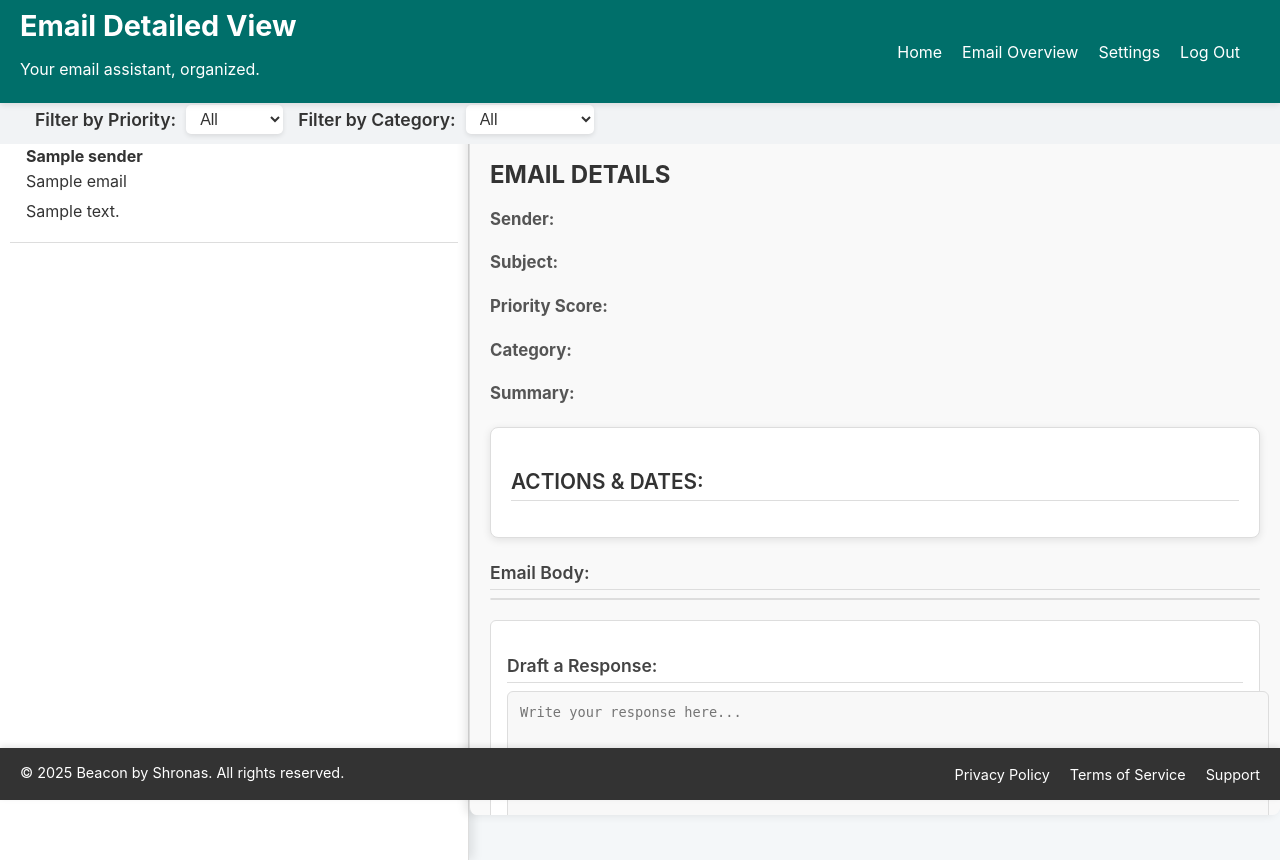
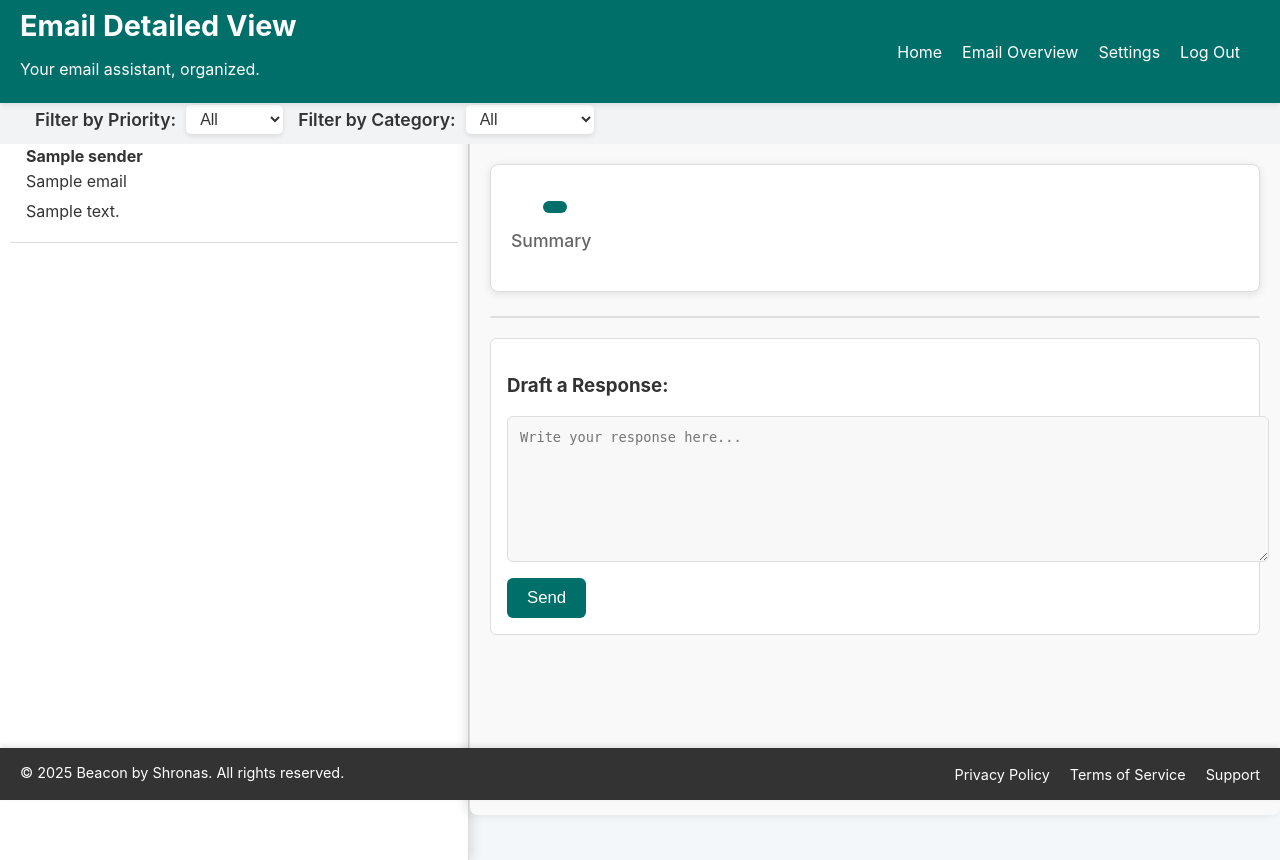
Before and after one commit to asergian/beacon, a Python web app: template app/templates/email_summary.html in a window 1280 px wide. Run offline with Jinja, Linux system fonts and the light colour scheme; the template is opened without the code that fills it: most values are stand-ins (such as "Sample title", 1, 10 or a date in 2020).

Commit message:
Updated right-side pane. Added tags for priority and category, removed prefixes, rearranged metadata

```diff
--- a/app/static/css/styles.css
+++ b/app/static/css/styles.css
@@ -170,84 +170,120 @@ header {
     height: calc(100vh - 145px); /* Adjusted to account for header, filters, and some padding */
 }
 
-/* Header for Email Details */
+/* Email Details Header */
 .email-details-column h2 {
-    font-size: 1.5em;
-    font-weight: bold;
+    font-size: 1.8em;
+    font-weight: 600;
     color: #333;
-    margin-bottom: 12px;
-    text-transform: uppercase;
+    margin-bottom: 16px;
+    line-height: 1.3;
 }
 
-/* Section Headings */
-.email-details-column h3 {
-    font-size: 1.1em;
-    color: #444;
-    font-weight: 600;
-    margin-bottom: 8px;
-    padding-bottom: 6px;
-    border-bottom: 1px solid #ddd; /* Simple bottom border for section separation */
+/* Email Meta Section */
+.email-meta {
+    margin-bottom: 24px;
 }
 
-/* Paragraphs and General Text */
-.email-details-column p {
-    font-size: 1.05em;
-    color: #555;
-    line-height: 1.6;
-    margin-bottom: 12px; /* Slightly larger margin for clear sectioning */
+.sender-date {
+    margin-bottom: 16px;
 }
 
-/* Highlighted Text */
-.email-details-column span {
-    font-weight: 600;
-    color: #008080;
+.sender-date .sender {
+    font-size: 1.1em;
+    font-weight: 500;
+    color: #333;
+    margin-bottom: 4px;
 }
 
-/* Key Dates & Action Items Section */
-.key-info-section {
-    margin-top: 20px;
-    padding: 20px;
-    background-color: #ffffff;  /* White background for cleanliness */
-    border-radius: 8px;  /* Rounded corners for modern design */
-    border: 1px solid #ddd;  /* Subtle border to separate from other content */
-    box-shadow: 0 2px 8px rgba(0, 0, 0, 0.1);  /* Light shadow for depth */
-    margin-bottom: 24px;  /* Spacing below section */
+.sender-date .date {
+    font-size: 0.9em;
+    color: #666;
 }
 
-/* Section Title */
-.key-info-section h3 {
-    font-size: 1.3em;  /* Slightly larger for better prominence */
-    font-weight: 600;
-    color: #333;
-    margin-bottom: 16px;  /* Space between title and content */
-    text-transform: uppercase;
+/* Tags Container */
+.tags-container {
+    display: flex;
+    gap: 8px;
+    margin-bottom: 16px;
+    flex-wrap: wrap;
 }
 
-/* Key Dates & Action Items List */
-.key-info-section ul {
-    padding-left: 20px;
-    list-style: none;  /* Removing the default list style */
-    margin-bottom: 12px;
+.tag {
+    padding: 6px 12px;
+    border-radius: 16px;
+    font-size: 0.9em;
+    font-weight: 500;
+    color: white;
 }
 
-.key-info-section li {
-    display: flex;
-    align-items: center;
-    font-size: 1.1em;
-    color: #555;
-    margin-bottom: 12px;  /* Spacing between items */
-    padding: 10px 15px;
-    border-radius: 8px;
-    transition: background-color 0.3s ease;
+.tag.priority-high {
+    background-color: #d9534f;
 }
 
-.key-info-section li:hover {
-    background-color: #f1f1f1;  /* Light gray hover effect */
+.tag.priority-medium {
+    background-color: #f0ad4e;
 }
 
-.key-info-section li span {
-    font-weight: 600;
-    color: #006F6A; /* Teal color for emphasis */
+.tag.priority-low {
+    background-color: #5bc0de;
+}
+
+.tag.category {
+    background-color: #006F6A;
+}
+
+/* Summary and Actions Box */
+.summary-actions-box {
+    background-color: #ffffff;
+    border-radius: 8px;
+    padding: 20px;
+    margin-bottom: 24px;
+    border: 1px solid #ddd;
+    box-shadow: 0 2px 8px rgba(0, 0, 0, 0.1);
+}
+
+.summary-section {
+    margin-bottom: 20px;
+}
+
+.summary-section h3 {
+    font-size: 1.1em;
+    color: #666;
+    margin-bottom: 8px;
+    font-weight: 500;
+}
+
+.summary-section p {
+    color: #333;
+    line-height: 1.5;
+    margin: 0;
+    margin-bottom: 16px;
+}
+
+.summary-section ul {
+    list-style: none;
+    padding: 0;
+    margin: 0;
+}
+
+.summary-section li {
+    display: flex;
+    align-items: baseline;
+    margin-bottom: 8px;
+    color: #333;
+}
+
+.summary-section li:before {
+    content: "•";
+    color: #006F6A;
+    font-weight: bold;
+    margin-right: 8px;
+}
+
+.summary-section .due-date {
+    margin-left: 8px;
+    color: #666;
+    font-size: 0.9em;
 }
 
 /* Email Body */
--- a/app/static/js/script.js
+++ b/app/static/js/script.js
@@ -14,22 +14,43 @@ function initializePage() {
 // Load email details into the right column
 function loadEmailDetails(email) {
     console.log('loading email on right pane...');
-    // Update right pane details
-    console.log(email);
+    // Update details
+    document.getElementById('details-subject').textContent = email.subject;
     document.getElementById('details-sender').textContent = email.sender;
-    document.getElementById('details-subject').textContent = email.subject;
-    document.getElementById('details-priority').textContent = email.priority_level;
+
+    // Format and set date
+    const date = new Date(email.date);
+    document.getElementById('details-date').textContent = date.toLocaleString();
+
+    // Set priority tag with appropriate class
+    const priorityTag = document.getElementById('details-priority');
+    priorityTag.textContent = email.priority_level;
+    priorityTag.className = `tag priority-${email.priority_level.toLowerCase()}`;
+
+    // Set category
     document.getElementById('details-category').textContent = email.category;
+
     document.getElementById('details-summary').textContent = email.summary;
 
-    // Populate Key Dates
+    // Populate Action Items
     const keyDatesList = document.getElementById('key-dates-list');
     keyDatesList.innerHTML = '';  // Clear previous dates
     if (email.action_items) {
         email.action_items.forEach(item => {
-            const li = document.createElement('li');
-            li.textContent = `${item.description} (Due: ${item.due_date})`;  // Adjusted to match action and responsible party
-            keyDatesList.appendChild(li);
+            if (item.description) {
+                const li = document.createElement('li');
+                let itemText = item.description;
+                if (item.due_date && item.due_date.toLowerCase() !== 'null') {
+                    const dueDate = document.createElement('span');
+                    dueDate.className = 'due-date';
+                    dueDate.textContent = `Due: ${item.due_date}`;
+                    li.textContent = itemText;
+                    li.appendChild(dueDate);
+                } else {
+                    li.textContent = itemText;
+                }
+                keyDatesList.appendChild(li);
+            }
         });
     }
 
--- a/app/templates/email_summary.html
+++ b/app/templates/email_summary.html
@@ -71,24 +71,33 @@
         <!-- Right Column: Email Details -->
         <div class="email-details-column">
             <div id="email-details">
-                <h2>Email Details</h2>
+                <h2 id="details-subject"></h2>
+
                 <div class="email-meta">
-                    <p><strong>Sender:</strong> <span id="details-sender"></span></p>
-                    <p><strong>Subject:</strong> <span id="details-subject"></span></p>
-                    <p><strong>Priority Score:</strong> <span id="details-priority"></span></p>
-                    <p><strong>Category:</strong> <span id="details-category"></span></p>
-                    <p><strong>Summary:</strong> <span id="details-summary"></span></p>
-                </div>
+                    <div class="summary-actions-box">
+                        <div class="sender-date">
+                            <div class="sender" id="details-sender"></div>
+                            <div class="date" id="details-date"></div>
+                        </div>
 
-                <div id="details-key-info" class="key-info-section">
-                    <h3>Actions & Dates:</h3>
-                    <div class="actions-and-dates">
-                        <ul id="key-dates-list"></ul>
+                        <div class="tags-container">
+                            <div class="tag" id="details-priority"></div>
+                            <div class="tag category" id="details-category"></div>
+                        </div>
+                        <div class="summary-section">
+                            <h3>Summary</h3>
+                            <p id="details-summary"></p>
+                            <ul id="key-dates-list"></ul>
+                        </div>
+
+                        <!-- <div class="action-items">
+                            <h3>Action Items</h3>
+                            <ul id="key-dates-list"></ul>
+                        </div> -->
                     </div>
                 </div>
 
                 <div id="details-body">
-                    <h3>Email Body:</h3>
                     <div id="email-body" class="email-body-container">
                         <!-- iframe will be inserted here by JavaScript -->
                     </div>
```
